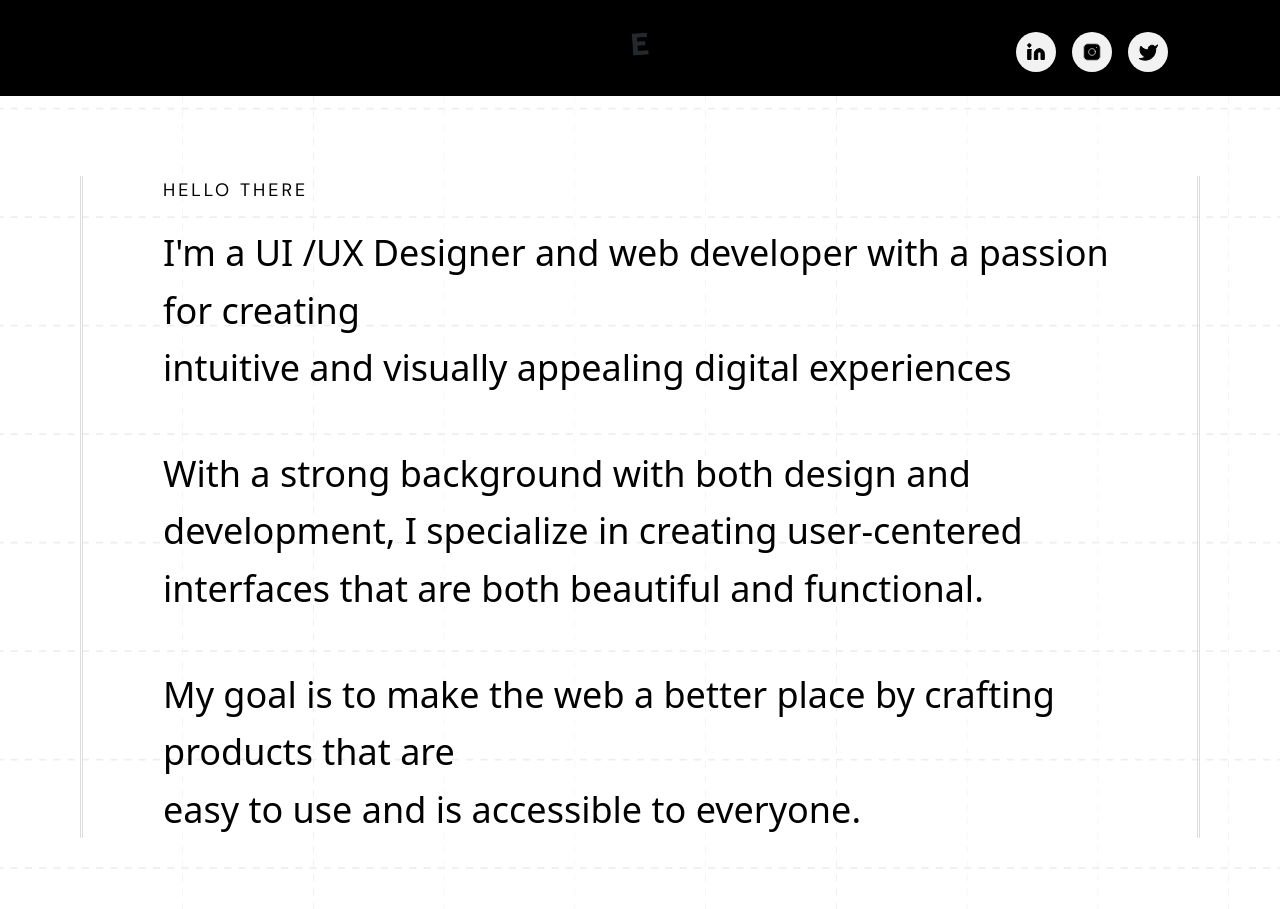
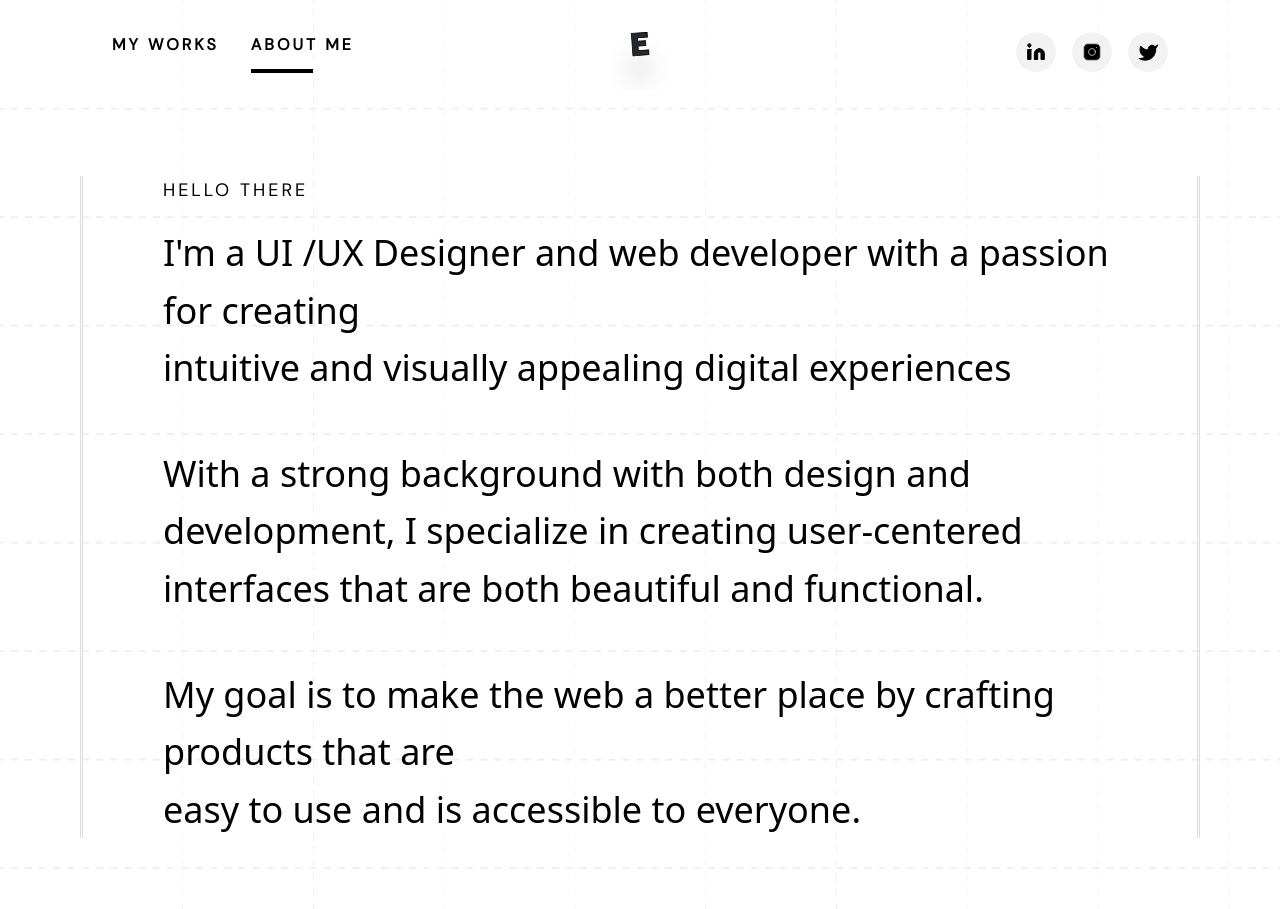
Before and after one commit to 3mmie4sure/my-portfolio, a plain HTML site: page MY_PORTFOLIO_WEBSITE/about.html in a window 1280 px wide. Shown: the top 909 px of the page. Drawn offline with nearby package versions, Linux system fonts and the light colour scheme.

Commit message:
Nicee on Vercel

```diff
--- a/MY_PORTFOLIO_WEBSITE/about.html
+++ b/MY_PORTFOLIO_WEBSITE/about.html
@@ -16,7 +16,7 @@
 <body class="aux_bg">
 
     <!-- Top Navigation -->
-    <nav class="h-24 animate__animated animate__fadeIn bg-black">
+    <nav class="h-24 animate__animated animate__fadeIn">
 
         <div class="grid grid-cols-2 lg:grid-cols-3 md:grid-cols-3 lg:pl-28 lg:pr-28 md:pl-16 md:pr-16 p-8">
 
```
